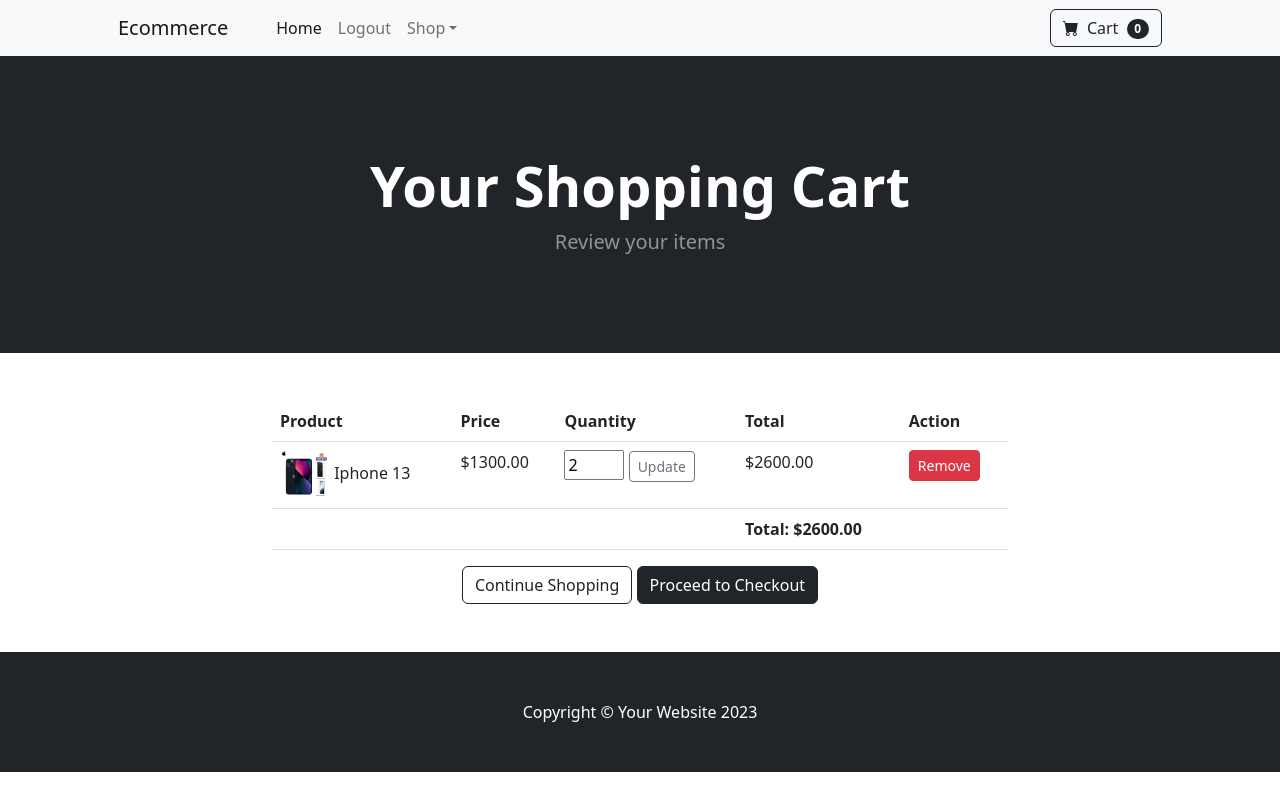
After one commit to Prakash123-Codes/ecommerce-using-django, a Django app: page /cart/ in a window 1280 px wide. The commit adds this page. Run offline with Django 5.2, Linux system fonts and the light colour scheme; a user stored in the database is signed in; data comes from the database, SQL or seed files in the repository; some libraries are stand-ins or nearby versions.

Commit message:
Updated code

```diff
--- a/project/quiz/models.py
+++ b/project/quiz/models.py
@@ -1,11 +1,15 @@
 from django.db import models
 import datetime
+from django.contrib.auth.models import User
 
-class Category(models.Model):  # ✅ Use PascalCase
-    name = models.CharField(max_length=50)
+class Category(models.Model):
+    name =models.CharField(max_length=50)
 
     def __str__(self):
         return self.name
+
+    # class Meta:
+    #     verbose_name-plural = 'categories'
 
 
 class Customer(models.Model):
@@ -15,29 +19,41 @@ class Customer(models.Model):
     email = models.EmailField(max_length=100)
     password = models.CharField(max_length=50)
 
-    def __str__(self):
-        return f'{self.first_name} {self.last_name}'
+def __str__(self):
+    return f'{self.first_name}{self.last_name}'
 
 
 class Product(models.Model):
     name = models.CharField(max_length=50)
     price = models.DecimalField(default=0, max_digits=6, decimal_places=2)
-    category = models.ForeignKey(Category, on_delete=models.CASCADE, default=1)
+    Category = models. ForeignKey(Category, on_delete=models.CASCADE,default=1)
     description = models.CharField(max_length=100, default='', blank=True, null=True)
     image = models.ImageField(upload_to='upload/products/')
 
-    def __str__(self):
-        return self.name
+def __str__(self):
+    return self.name
 
 
 class Order(models.Model):
-    product = models.ForeignKey(Product, on_delete=models.CASCADE)
-    customer = models.ForeignKey(Customer, on_delete=models.CASCADE)
-    address = models.CharField(max_length=255, default='', blank=True)
+    Product = models.ForeignKey(Product, on_delete=models.CASCADE)
+    Customer = models.ForeignKey(Customer, on_delete=models.CASCADE)
+    address = models.CharField(max_length=100, default='', blank=True)
     phone = models.CharField(max_length=100, default='', blank=True)
     date = models.DateField(default=datetime.datetime.today)
     quantity = models.IntegerField(default=1)
     status = models.BooleanField(default=False)
 
+def __str__(self):
+    return self.Product
+
+class Cart(models.Model):
+    user = models.ForeignKey(User, on_delete=models.CASCADE)
+    product = models.ForeignKey(Product, on_delete=models.CASCADE)
+    quantity = models.PositiveIntegerField(default=1)
+    created_at = models.DateTimeField(auto_now_add=True)
+
     def __str__(self):
-        return f'Order {self.id} by {self.customer.first_name}'
+        return f"{self.quantity} x {self.product.name}"
+
+    def total_price(self):
+        return self.quantity * self.product.price
--- /dev/null
+++ b/project/quiz/templates/cart.html
@@ -0,0 +1,79 @@
+{% extends 'base.html' %}
+
+{% block content%}
+        <!-- Header-->
+        <header class="bg-dark py-5">
+            <div class="container px-4 px-lg-5 my-5">
+                <div class="text-center text-white">
+                    <h1 class="display-4 fw-bolder">Your Shopping Cart</h1>
+                    <p class="lead fw-normal text-white-50 mb-0">Review your items</p>
+                </div>
+            </div>
+        </header>
+
+        <div class="container">
+            <div class="row">
+                <div class="col-md-8 offset-md-2">
+                    <br/><br/>
+
+                    {% if cart_items %}
+                    <table class="table">
+                        <thead>
+                            <tr>
+                                <th>Product</th>
+                                <th>Price</th>
+                                <th>Quantity</th>
+                                <th>Total</th>
+                                <th>Action</th>
+                            </tr>
+                        </thead>
+                        <tbody>
+                            {% for item in cart_items %}
+                            <tr>
+                                <td>
+                                    <img src="{{ item.product.image.url }}" alt="{{ item.product.name }}" style="width: 50px; height: auto;">
+                                    {{ item.product.name }}
+                                </td>
+                                <td>${{ item.product.price }}</td>
+                                <td>
+                                    <form method="post" action="{% url 'update_cart' item.id %}">
+                                        {% csrf_token %}
+                                        <input type="number" name="quantity" value="{{ item.quantity }}" min="1" style="width: 60px;">
+                                        <button type="submit" class="btn btn-sm btn-outline-secondary">Update</button>
+                                    </form>
+                                </td>
+                                <td>${{ item.total_price }}</td>
+                                <td>
+                                    <a href="{% url 'remove_from_cart' item.id %}" class="btn btn-sm btn-danger">Remove</a>
+                                </td>
+                            </tr>
+                            {% endfor %}
+                        </tbody>
+                        <tfoot>
+                            <tr>
+                                <td colspan="3"></td>
+                                <td><strong>Total: ${{ total_price }}</strong></td>
+                                <td></td>
+                            </tr>
+                        </tfoot>
+                    </table>
+
+                    <div class="text-center">
+                        <a href="{% url 'home' %}" class="btn btn-outline-dark">Continue Shopping</a>
+                        <a href="#" class="btn btn-dark">Proceed to Checkout</a>
+                    </div>
+
+                    {% else %}
+                    <div class="alert alert-info">
+                        Your cart is empty.
+                    </div>
+                    <div class="text-center">
+                        <a href="{% url 'home' %}" class="btn btn-dark">Continue Shopping</a>
+                    </div>
+                    {% endif %}
+
+                    <br/><br/>
+                </div>
+            </div>
+        </div>
+{% endblock %}
--- a/project/quiz/urls.py
+++ b/project/quiz/urls.py
@@ -6,4 +6,9 @@ urlpatterns = [
     path('login/', views.login_user, name='login'),
     path('logout/', views.logout_user, name='logout'),
     path('register/', views.register_user, name='register'),
+    path('cart/', views.view_cart, name='view_cart'),
+    path('add-to-cart/<int:product_id>/', views.add_to_cart, name='add_to_cart'),
+    path('remove-from-cart/<int:cart_item_id>/', views.remove_from_cart, name='remove_from_cart'),
+    path('update-cart/<int:cart_item_id>/', views.update_cart, name='update_cart'),
+
 ]
--- a/project/quiz/views.py
+++ b/project/quiz/views.py
@@ -1,16 +1,18 @@
 from django.shortcuts import render, redirect
-from .models import Product
+from .models import Product, Cart
 from django.contrib.auth import authenticate, login, logout
 from django.contrib import messages
 from django.contrib.auth.models import User
 from django.contrib.auth.forms import UserCreationForm
 from .forms import SignUpForm
 from django import forms
-
+from django.shortcuts import render, redirect, get_object_or_404
+from django.contrib.auth.decorators import login_required
 
 
 
 # Create your views here.
+
 def home(request):
     products = Product.objects.all()
     return render(request, 'home.html', {'products':products})
@@ -55,3 +57,45 @@ def register_user(request):
 
     else:
         return render(request, 'register.html', {'form':form})
+
+
+@login_required
+def view_cart(request):
+    cart_items = Cart.objects.filter(user=request.user)
+    total_price = sum(item.total_price() for item in cart_items)
+    return render(request, 'cart.html', {'cart_items': cart_items, 'total_price': total_price})
+
+@login_required
+def add_to_cart(request, product_id):
+    product = get_object_or_404(Product, id=product_id)
+    cart_item, created = Cart.objects.get_or_create(
+        user=request.user,
+        product=product,
+        defaults={'quantity': 1}
+    )
+    if not created:
+        cart_item.quantity += 1
+        cart_item.save()
+    messages.success(request, f"{product.name} added to your cart.")
+    return redirect('view_cart')
+
+@login_required
+def remove_from_cart(request, cart_item_id):
+    cart_item = get_object_or_404(Cart, id=cart_item_id, user=request.user)
+    cart_item.delete()
+    messages.success(request, "Item removed from your cart.")
+    return redirect('view_cart')
+
+@login_required
+def update_cart(request, cart_item_id):
+    cart_item = get_object_or_404(Cart, id=cart_item_id, user=request.user)
+    if request.method == 'POST':
+        quantity = int(request.POST.get('quantity', 1))
+        if quantity > 0:
+            cart_item.quantity = quantity
+            cart_item.save()
+            messages.success(request, "Cart updated successfully.")
+        else:
+            cart_item.delete()
+            messages.success(request, "Item removed from your cart.")
+    return redirect('view_cart')
```
Also changed, not shown: class1.py (deleted, +0 -54 lines), class2.py (deleted, +0 -32 lines), extr.py (deleted, +0 -90 lines), project/quiz/templates/home.html (+5 -6 lines), project/db.sqlite3, project/quiz/migrations/0002_rename_customer_order_customer_and_more.py (added).
